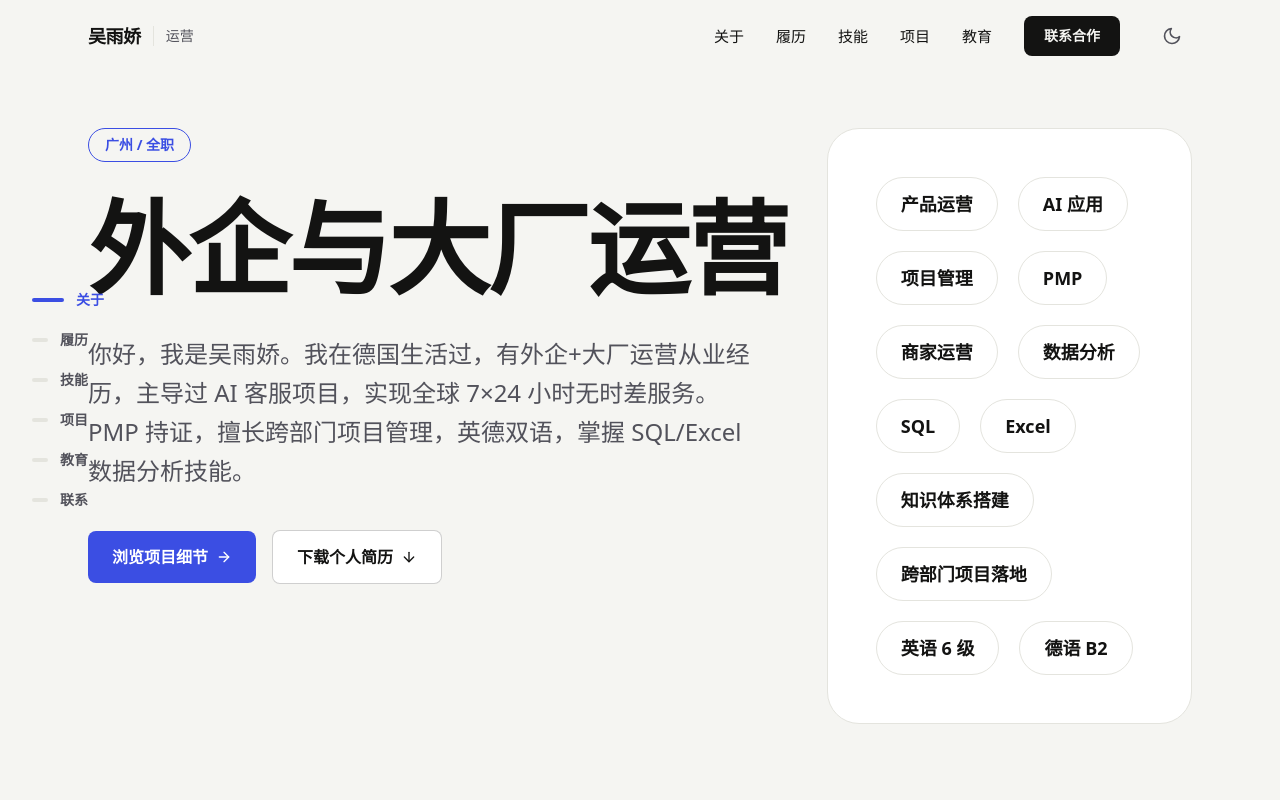
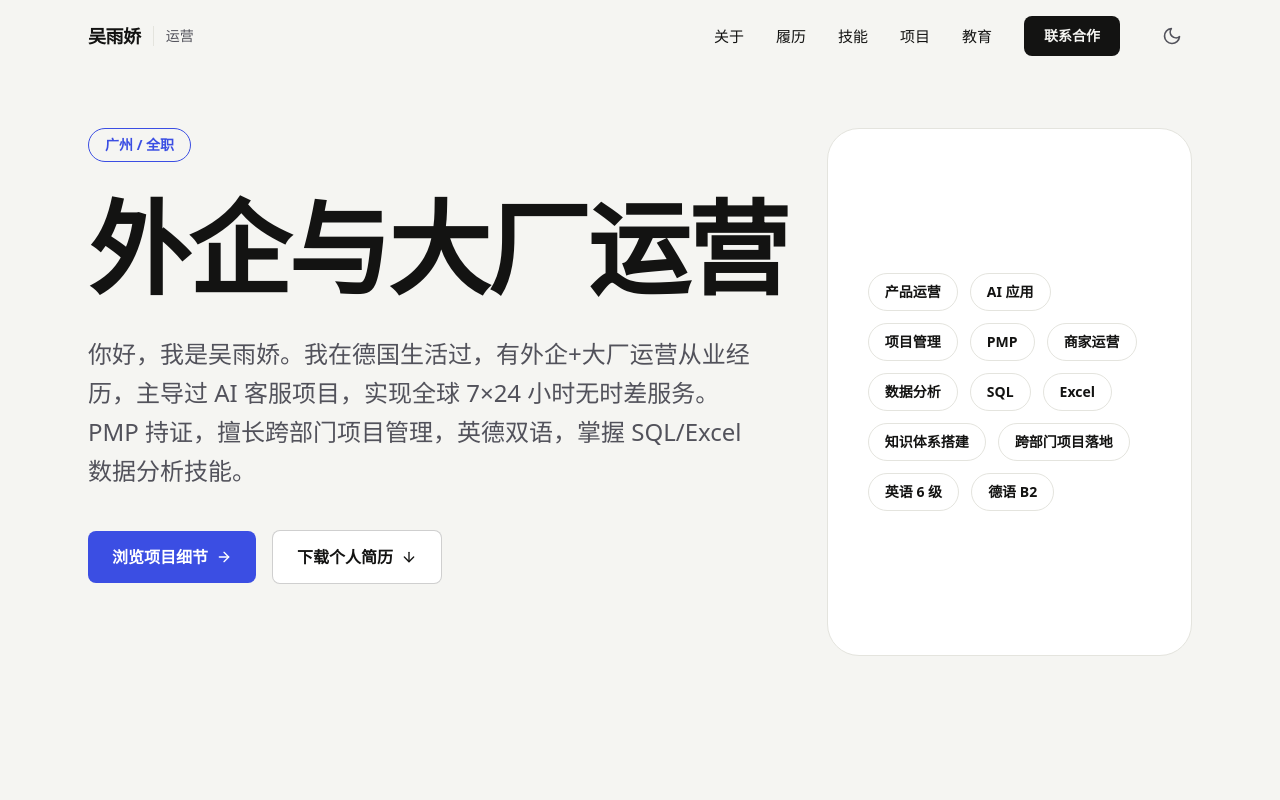
Before and after one commit to Chloe-Yujiao-Wu/my_cv_01, a React (Vite) app: page / in a window 1280 px wide. Shown: the top 800 px of the page. Built offline with nearby package versions, Linux system fonts and the light colour scheme.

Commit message:
fix: 左侧目录从第二页显示+标签尺寸缩小

```diff
--- a/src/components/Hero.tsx
+++ b/src/components/Hero.tsx
@@ -40,20 +40,20 @@ export default function Hero() {
 
         {/* 右侧: 技能标签卡片 */}
         <div className="h-full">
-          <div className="surface-card flex h-full min-h-[60vh] flex-col justify-center rounded-[2rem] p-12">
-            <div className="flex flex-wrap gap-x-5 gap-y-5">
+          <div className="surface-card flex h-full min-h-[60vh] flex-col justify-center rounded-[2rem] p-8 sm:p-10">
+            <div className="flex flex-wrap gap-x-3 gap-y-3">
               {profile.heroTags.map((tag) =>
                 tag === profile.heroTagHighlight ? (
                   <span
                     key={tag}
-                    className="rounded-full bg-accent px-6 py-3 text-lg font-bold text-white"
+                    className="rounded-full bg-accent px-4 py-2 text-sm font-bold text-white"
                   >
                     {tag}
                   </span>
                 ) : (
                   <span
                     key={tag}
-                    className="cursor-default rounded-full border border-line bg-card px-6 py-3 text-lg font-bold text-ink transition-all duration-300 ease-out hover:scale-110 hover:bg-accent hover:border-accent hover:text-white"
+                    className="cursor-default rounded-full border border-line bg-card px-4 py-2 text-sm font-bold text-ink transition-all duration-300 ease-out hover:scale-110 hover:bg-accent hover:border-accent hover:text-white"
                   >
                     {tag}
                   </span>
--- a/src/components/SideNav.tsx
+++ b/src/components/SideNav.tsx
@@ -12,6 +12,7 @@ const sections = [
 export default function SideNav() {
   const [activeSection, setActiveSection] = useState<string>('')
   const [showArrow, setShowArrow] = useState(false)
+  const [visible, setVisible] = useState(false)
 
   useEffect(() => {
     const observer = new IntersectionObserver(
@@ -30,7 +31,10 @@ export default function SideNav() {
       if (el) observer.observe(el)
     })
 
-    const onScroll = () => setShowArrow(window.scrollY > 600)
+    const onScroll = () => {
+      setShowArrow(window.scrollY > 600)
+      setVisible(window.scrollY > 400)
+    }
     onScroll()
     window.addEventListener('scroll', onScroll, { passive: true })
 
@@ -42,8 +46,12 @@ export default function SideNav() {
 
   return (
     <>
-      {/* 左侧目录 */}
-      <nav className="fixed left-8 top-1/2 z-40 hidden -translate-y-1/2 lg:block">
+      {/* 左侧目录 - 从第二页开始展示 */}
+      <nav
+        className={`fixed left-8 top-1/2 z-40 hidden -translate-y-1/2 transition-all duration-300 lg:block ${
+          visible ? 'opacity-100' : 'pointer-events-none opacity-0'
+        }`}
+      >
         <ul className="space-y-5">
           {sections.map((s) => (
             <li key={s.id}>
```
